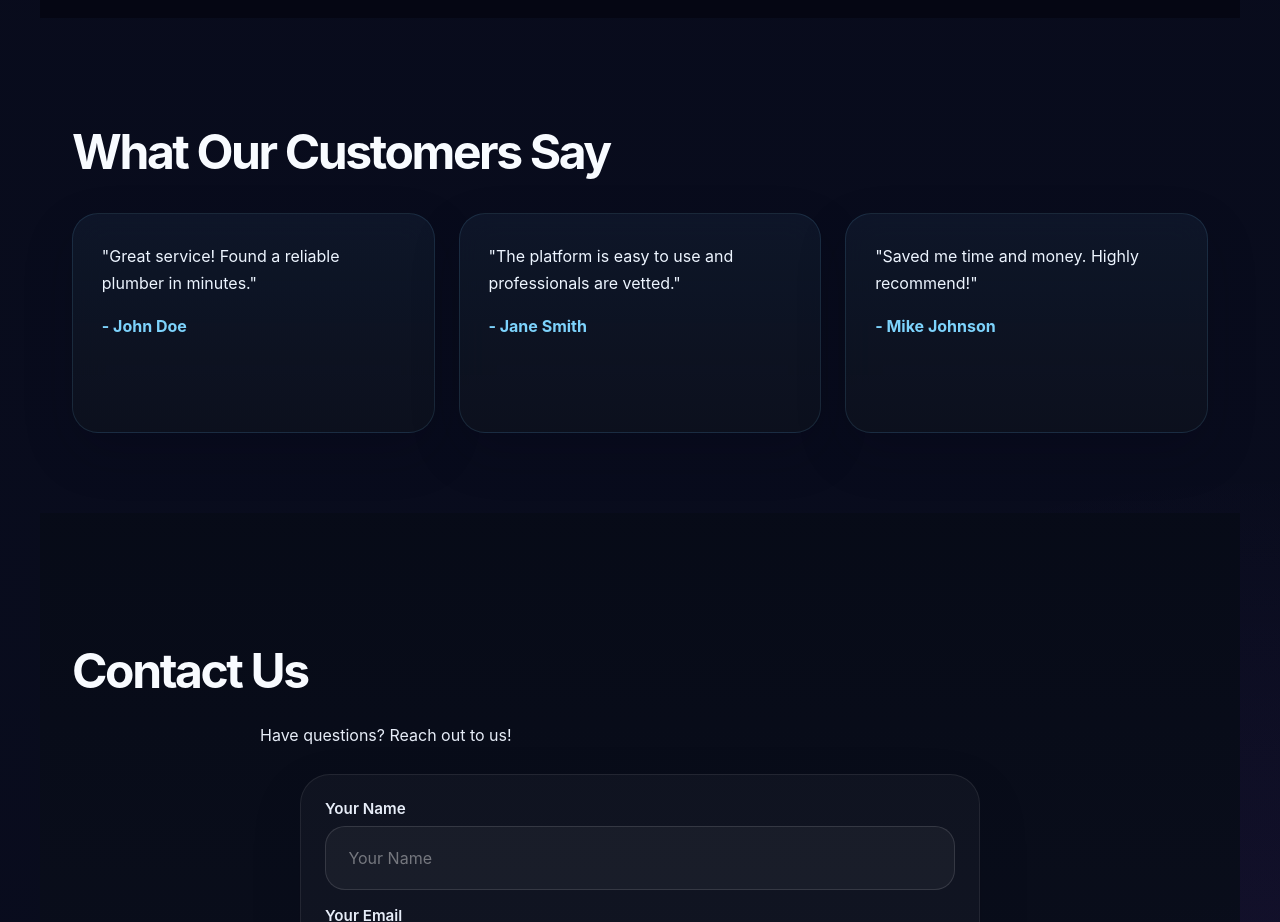
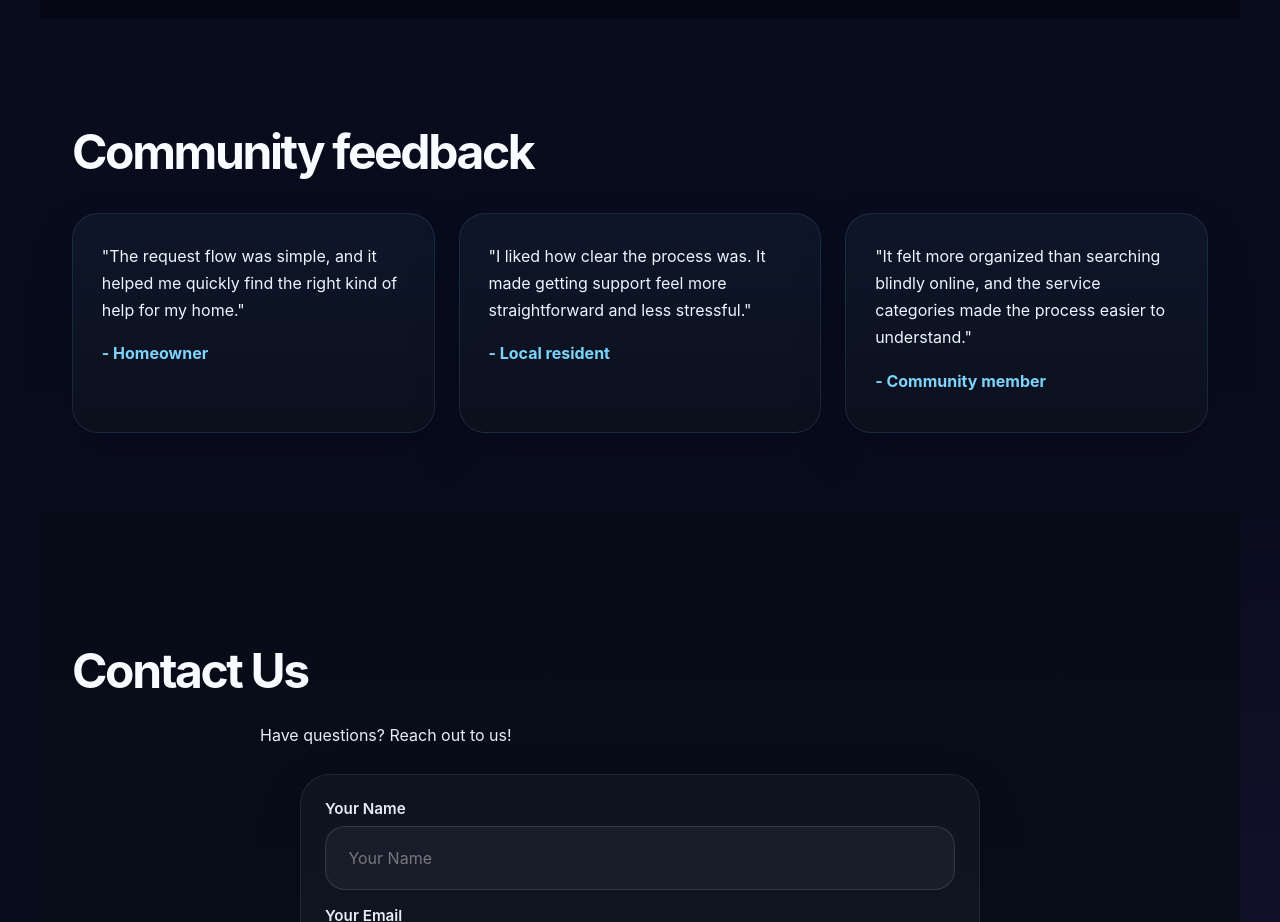
Before and after one commit to Ojimz01/Smarty-community-Platform, a plain HTML site: page frontend/index.html in a window 1280 px wide. Shown: the part 4460-5382 px from the top of the page. Drawn offline with Linux system fonts and the light colour scheme; no server answers.

Commit message:
Improve homepage SEO and trust messaging

```diff
--- a/frontend/index.html
+++ b/frontend/index.html
@@ -3,7 +3,12 @@
 <head>
     <meta charset="UTF-8">
     <meta name="viewport" content="width=device-width, initial-scale=1.0">
-    <title>Smart Community</title>
+    <meta name="description" content="Smart Community helps people find trusted local service providers for home, repair, and everyday support needs.">
+    <meta name="theme-color" content="#070b18">
+    <meta property="og:title" content="Smart Community | Local Service Marketplace">
+    <meta property="og:description" content="A trusted local service marketplace for finding home and community support.">
+    <meta property="og:type" content="website">
+    <title>Smart Community | Local Service Marketplace</title>
     <link rel="stylesheet" href="style.css">
 </head>
 <body class="homepage">
@@ -249,19 +254,19 @@
    </section>
 
    <section id="testimonials" class="testimonials">
-    <h3>What Our Customers Say</h3>
+    <h3>Community feedback</h3>
     <div class="testimonial-grid">
         <div class="testimonial">
-            <p>"Great service! Found a reliable plumber in minutes."</p>
-            <cite>- John Doe</cite>
+            <p>"The request flow was simple, and it helped me quickly find the right kind of help for my home."</p>
+            <cite>- Homeowner</cite>
         </div>
         <div class="testimonial">
-            <p>"The platform is easy to use and professionals are vetted."</p>
-            <cite>- Jane Smith</cite>
+            <p>"I liked how clear the process was. It made getting support feel more straightforward and less stressful."</p>
+            <cite>- Local resident</cite>
         </div>
         <div class="testimonial">
-            <p>"Saved me time and money. Highly recommend!"</p>
-            <cite>- Mike Johnson</cite>
+            <p>"It felt more organized than searching blindly online, and the service categories made the process easier to understand."</p>
+            <cite>- Community member</cite>
         </div>
     </div>
    </section>
```
Also changed, not shown: index.html (+13 -8 lines).
